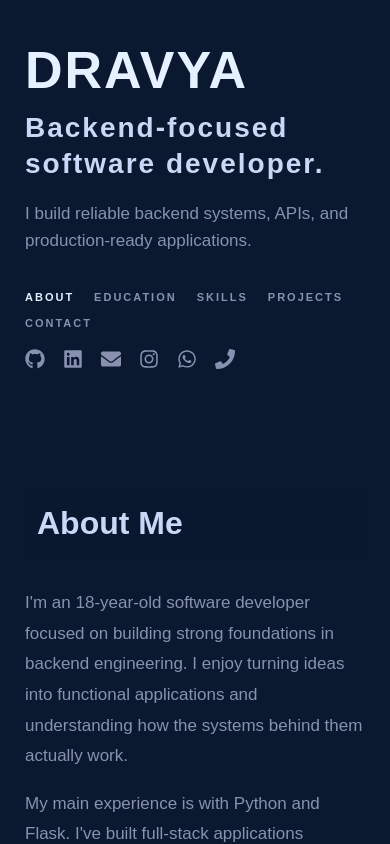
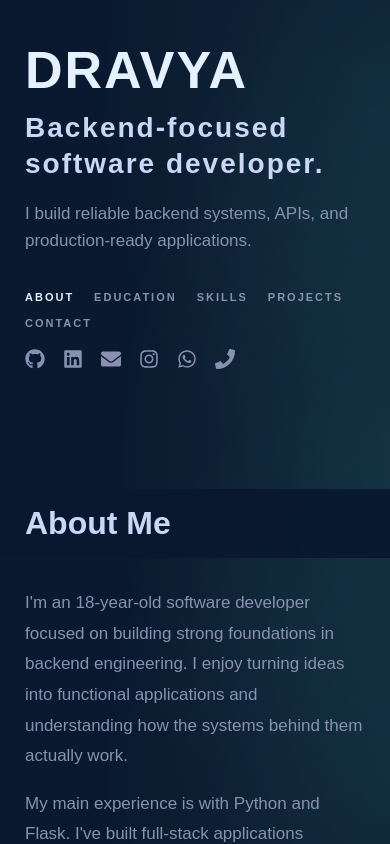
Before and after one commit to dravya1218/Dravya-portfolio, a React (Vite) app: page / in a window 390 px wide. Shown: the top 844 px of the page. Built offline with nearby package versions, Linux system fonts and the light colour scheme.

Commit message:
Improve mobile heading and glow styling

```diff
--- a/src/index.css
+++ b/src/index.css
@@ -400,6 +400,33 @@ body {
 }
 
 @media (max-width: 600px) {
+
+  body {
+    background-color: #0a192f;
+    background-image:
+    radial-gradient(
+      ellipse 75% 420px at 100% 12%,
+      rgba(100, 255, 218, 0.07),
+      transparent 100%
+    ),
+    radial-gradient(
+      ellipse 70% 500px at 100% 55%,
+      rgba(100, 255, 218, 0.09),
+      transparent 100%
+    ),
+    radial-gradient(
+      ellipse 75% 420px at 100% 92%,
+      rgba(100, 255, 218, 0.06),
+      transparent 100%
+    );
+    background-repeat: no-repeat;
+    background-attachment: fixed;
+  }
+
+  .mouse-glow {
+    display: none;
+  }
+
   .sidebar {
     position: relative;
     width: 100%;
@@ -410,4 +437,27 @@ body {
     width: 100%;
     margin-left: 0;
   }
+
+  .main-content section > h2 {
+    width: calc(100% + 50px);
+    margin-left: -25px;
+    padding: 16px 25px;
+    background: rgba(10, 25, 47, 0.98);
+    -webkit-backdrop-filter: blur(24px);
+    backdrop-filter: blur(24px);
+  }
 }
+
+/* Stationary glow for touch-only tablets */
+@media (min-width: 601px) and (max-width: 900px) and (hover: none) {
+  body {
+    background-color: #0a192f;
+    background-image:
+      radial-gradient(
+        ellipse 80% 500px at 100% 35%,
+        rgba(100, 255, 218, 0.07),
+        transparent 100%
+      );
+    background-attachment: fixed;
+  }
+}
```
